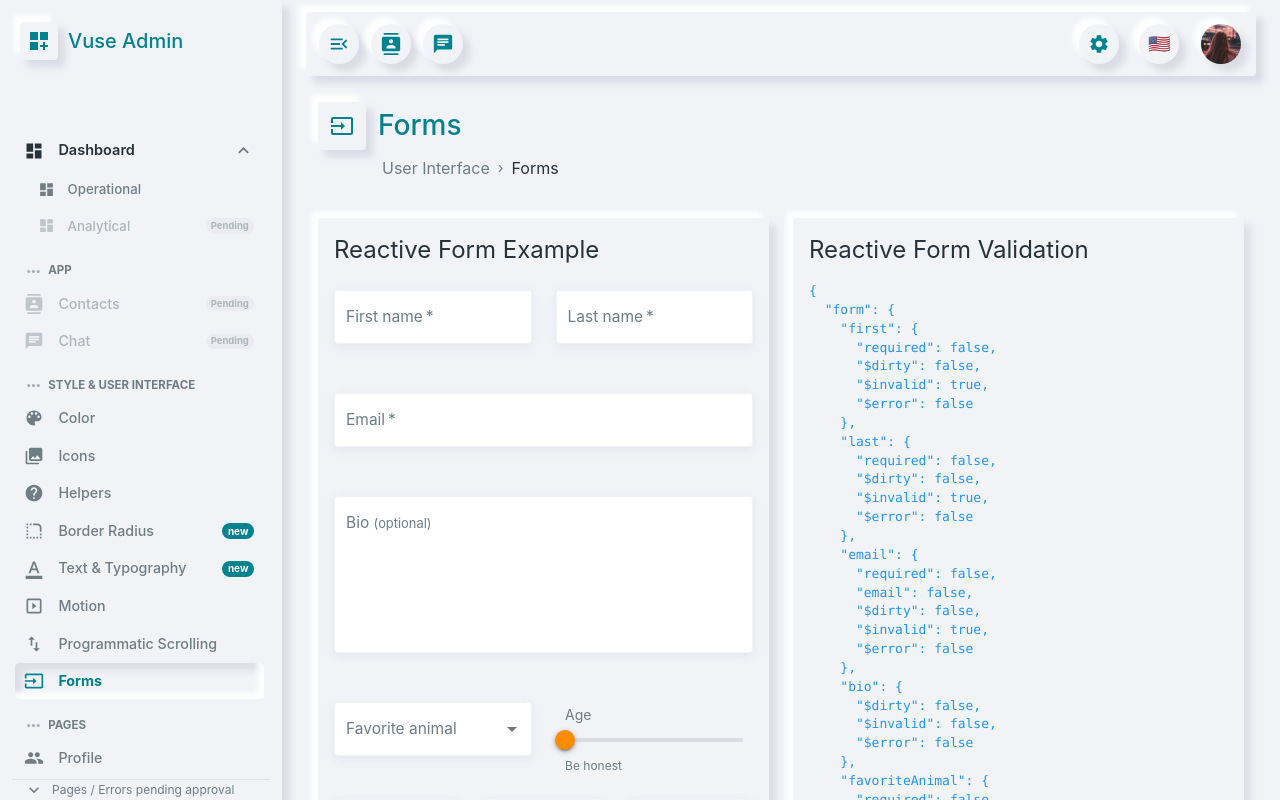
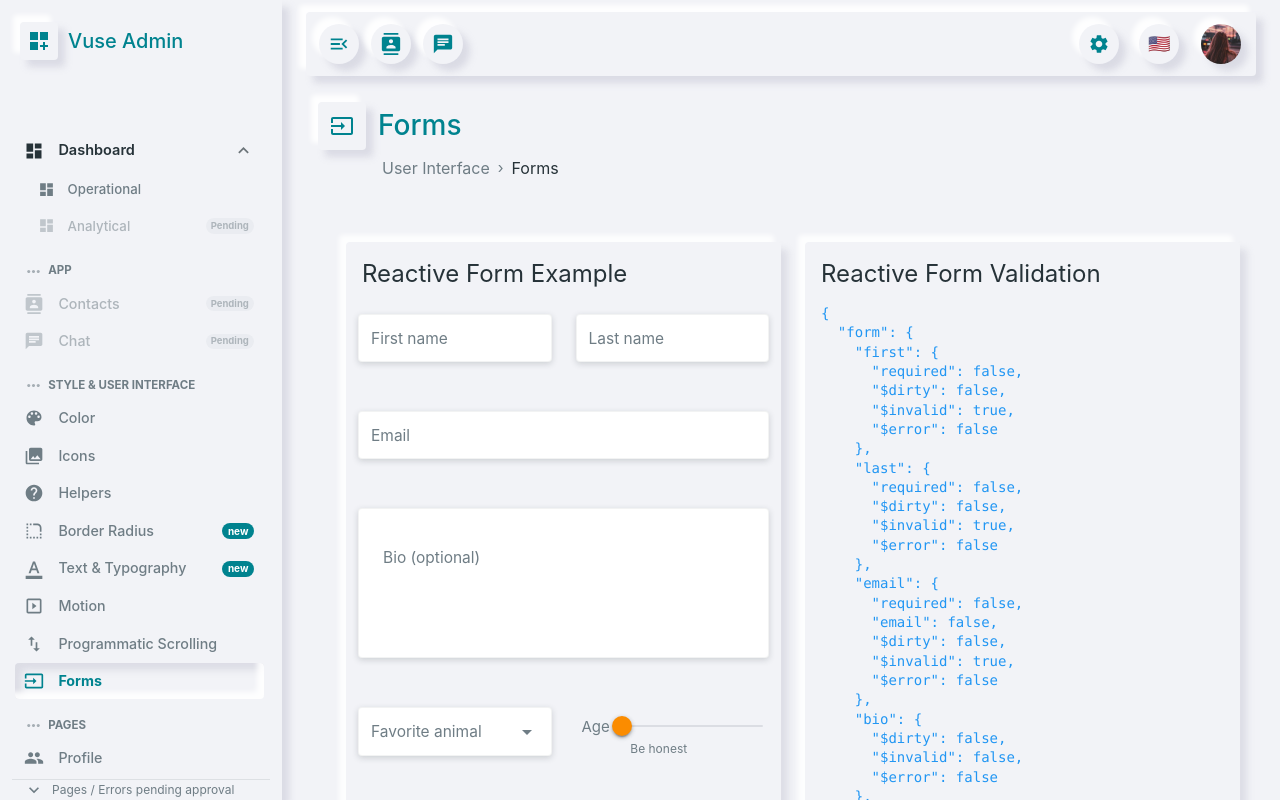
Before and after one commit to abdullahdevloper/aos-vue-react-project, a React (Vite) app in the folder react-dashboard-template/: page /forms in a window 1280 px wide. Built offline with nearby package versions, Linux system fonts and the light colour scheme.

Commit message:
approve style ui forms slice

```diff
--- a/react-dashboard-template/src/pages/style-ui/FormsPage.tsx
+++ b/react-dashboard-template/src/pages/style-ui/FormsPage.tsx
@@ -1,5 +1,5 @@
 import { useMemo, useState } from "react";
-import type { FormEvent, ReactNode } from "react";
+import type { FormEvent } from "react";
 import {
   Alert,
   Box,
@@ -17,7 +17,6 @@ import {
   FormControlLabel,
   FormHelperText,
   Grid,
-  InputLabel,
   MenuItem,
   Select,
   Slider,
@@ -88,7 +87,7 @@ export default function FormsPage() {
           { label: "Forms" },
         ]}
       />
-      <Box sx={{ mx: { xs: 0, md: 1.5 }, pb: 2 }}>
+      <Box sx={{ px: { xs: 0, sm: 1.5, md: 2 }, pb: 2, overflowX: "hidden" }}>
         <BasicForm />
       </Box>
     </Box>
@@ -132,9 +131,9 @@ function BasicForm() {
   }
 
   return (
-    <Grid container spacing={3}>
+    <Grid container spacing={3} sx={{ width: "100%", m: 0 }}>
       <Grid item xs={12} md={6}>
-        <Card sx={softCardSx}>
+        <Card sx={{ ...softCardSx, minHeight: { md: 848 } }}>
           <Snackbar
             open={snackbar}
             onClose={() => setSnackbar(false)}
@@ -150,7 +149,7 @@ function BasicForm() {
           <CardHeader title="Reactive Form Example" titleTypographyProps={{ sx: { fontSize: 24, fontWeight: 400 } }} sx={{ px: 2, pt: 2, pb: 0.5 }} />
 
           <Box component="form" onSubmit={submit}>
-            <CardContent sx={{ px: 2, pt: 2.5, pb: 0 }}>
+            <CardContent sx={{ px: 1.5, pt: 2.5, pb: 0 }}>
               <Grid container spacing={3}>
                 <Grid item xs={12} md={6}>
                   <VuseTextField label="First name" value={form.first} onChange={(value) => update("first", value)} onBlur={() => touch("first")} errors={fieldErrors(validation.form.first, "first")} color="#00838f" required />
@@ -162,22 +161,31 @@ function BasicForm() {
                   <VuseTextField label="Email" value={form.email} onChange={(value) => update("email", value)} onBlur={() => touch("email")} errors={fieldErrors(validation.form.email, "email")} color="#7b1fa2" required />
                 </Grid>
                 <Grid item xs={12}>
-                  <VuseTextField label={<span>Bio <small>(optional)</small></span>} value={form.bio} onChange={(value) => update("bio", value)} multiline minRows={4} color="#009688" />
+                  <VuseTextField label="Bio (optional)" value={form.bio} onChange={(value) => update("bio", value)} multiline minRows={4} color="#009688" />
                 </Grid>
                 <Grid item xs={12} md={6}>
                   <FormControl fullWidth variant="filled" error={fieldErrors(validation.form.favoriteAnimal, "favoriteAnimal").length > 0} sx={selectSx("#e91e63")}>
-                    <InputLabel>Favorite animal</InputLabel>
-                    <Select value={form.favoriteAnimal} label="Favorite animal" onChange={(event) => update("favoriteAnimal", event.target.value)} onBlur={() => touch("favoriteAnimal")}>
+                    <Select
+                      displayEmpty
+                      value={form.favoriteAnimal}
+                      onChange={(event) => update("favoriteAnimal", event.target.value)}
+                      onBlur={() => touch("favoriteAnimal")}
+                      renderValue={(selected) => selected ? selected : <Box component="span" sx={{ color: "text.secondary" }}>Favorite animal</Box>}
+                    >
                       {animals.map((animal) => <MenuItem key={animal} value={animal}>{animal}</MenuItem>)}
                     </Select>
-                    {fieldErrors(validation.form.favoriteAnimal, "favoriteAnimal").map((error) => <FormHelperText key={error}>{error}</FormHelperText>)}
+                    {fieldErrors(validation.form.favoriteAnimal, "favoriteAnimal").length > 0
+                      ? fieldErrors(validation.form.favoriteAnimal, "favoriteAnimal").map((error) => <FormHelperText key={error}>{error}</FormHelperText>)
+                      : <FormHelperText> </FormHelperText>}
                   </FormControl>
                 </Grid>
                 <Grid item xs={12} md={6}>
-                  <Box sx={{ px: 1.2, pt: 0.35 }}>
-                    <Typography sx={{ color: fieldErrors(validation.form.age, "age").length ? "error.main" : "text.secondary", fontSize: 14 }}>Age</Typography>
-                    <Slider min={1} max={100} value={form.age === "" ? 1 : form.age} onChange={(_, value) => update("age", value as number)} onChangeCommitted={() => touch("age")} valueLabelDisplay="auto" sx={sliderSx} />
-                    <Typography sx={{ mt: -0.6, fontSize: 12, color: "text.secondary" }}>Be honest</Typography>
+                  <Box sx={{ px: 0.75, pt: 0.35 }}>
+                    <Box sx={{ display: "flex", alignItems: "center", gap: 1.5, minHeight: 32 }}>
+                      <Typography sx={{ color: fieldErrors(validation.form.age, "age").length ? "error.main" : "text.secondary", fontSize: 15, lineHeight: 1 }}>Age</Typography>
+                      <Slider min={1} max={100} value={form.age === "" ? 1 : form.age} onChange={(_, value) => update("age", value as number)} onChangeCommitted={() => touch("age")} valueLabelDisplay="auto" sx={sliderSx} />
+                    </Box>
+                    <Typography sx={{ ml: 6.1, mt: -0.25, fontSize: 12, color: "text.secondary" }}>Be honest</Typography>
                     {fieldErrors(validation.form.age, "age").map((error) => <FormHelperText error key={error}>{error}</FormHelperText>)}
                   </Box>
                 </Grid>
@@ -191,11 +199,11 @@ function BasicForm() {
                   <VuseTextField label="Pincode" value={form.pincode} onChange={(value) => { update("pincode", value); touch("pincode"); }} onBlur={() => touch("pincode")} errors={fieldErrors(validation.form.pincode, "pincode")} color="#7b1fa2" required />
                 </Grid>
                 <Grid item xs={12}>
-                  <FormControl error={fieldErrors(validation.form.terms, "terms").length > 0} component="fieldset" sx={{ width: "100%" }}>
+                  <FormControl error={fieldErrors(validation.form.terms, "terms").length > 0} component="fieldset" sx={{ width: "100%", mt: 1.8 }}>
                     <FormControlLabel
-                      control={<Checkbox checked={form.terms} onChange={(event) => { update("terms", event.target.checked); touch("terms"); }} sx={{ color: "success.main", "&.Mui-checked": { color: "success.main" } }} />}
+                      control={<Checkbox checked={form.terms} onChange={(event) => { update("terms", event.target.checked); touch("terms"); }} sx={checkboxSx} />}
                       label={<TermsLabel onTerms={() => setTermsOpen(true)} onConditions={() => setConditionsOpen(true)} />}
-                      sx={{ alignItems: "flex-start", ml: -1, "& .MuiFormControlLabel-label": { pt: 1, fontSize: 16, color: "text.primary" } }}
+                      sx={{ alignItems: "center", ml: -0.15, "& .MuiFormControlLabel-label": { pt: 0, fontSize: 15.5, color: "text.secondary" } }}
                     />
                     {fieldErrors(validation.form.terms, "terms").map((error) => <FormHelperText key={error}>{error}</FormHelperText>)}
                   </FormControl>
@@ -203,7 +211,7 @@ function BasicForm() {
               </Grid>
             </CardContent>
 
-            <CardActions sx={{ px: 2, py: 1.2 }}>
+            <CardActions sx={{ px: 2, pt: 4.4, pb: 1.7 }}>
               <Button type="button" onClick={resetForm} sx={textButtonSx("text.secondary")}>Cancel</Button>
               <Box sx={{ flexGrow: 1 }} />
               <Button type="submit" disabled={invalid} sx={textButtonSx("primary.main")}>Register</Button>
@@ -218,8 +226,8 @@ function BasicForm() {
       <Grid item xs={12} md={6}>
         <Card sx={softCardSx}>
           <CardHeader title="Reactive Form Validation" titleTypographyProps={{ sx: { fontSize: 24, fontWeight: 400 } }} sx={{ px: 2, pt: 2, pb: 0.5 }} />
-          <CardContent sx={{ color: "#2196f3", minHeight: 748, maxHeight: 748, height: 748, overflowY: "auto", pt: 1.5 }}>
-            <Box component="pre" sx={{ m: 0, fontSize: 13, lineHeight: 1.45, fontFamily: "'Roboto Mono', Consolas, monospace", whiteSpace: "pre-wrap" }}>
+          <CardContent sx={jsonPanelSx}>
+            <Box component="pre" sx={{ m: 0, fontSize: 14, lineHeight: 1.38, fontFamily: "'Roboto Mono', Consolas, monospace", whiteSpace: "pre-wrap" }}>
               {JSON.stringify(validation, null, 2)}
             </Box>
           </CardContent>
@@ -229,14 +237,14 @@ function BasicForm() {
   );
 }
 
-function VuseTextField({ label, value, onChange, onBlur, errors = [], color, required = false, multiline = false, minRows }: { label: ReactNode; value: string; onChange: (value: string) => void; onBlur?: () => void; errors?: string[]; color: string; required?: boolean; multiline?: boolean; minRows?: number }) {
+function VuseTextField({ label, value, onChange, onBlur, errors = [], color, required = false, multiline = false, minRows }: { label: string; value: string; onChange: (value: string) => void; onBlur?: () => void; errors?: string[]; color: string; required?: boolean; multiline?: boolean; minRows?: number }) {
   return (
     <TextField
       value={value}
       onChange={(event) => onChange(event.target.value)}
       onBlur={onBlur}
-      label={label}
-      required={required}
+      placeholder={label}
+      inputProps={{ "aria-required": required || undefined }}
       fullWidth
       variant="filled"
       multiline={multiline}
@@ -340,34 +348,66 @@ const textFieldSx = (color: string) => ({
   "& .MuiFilledInput-root": {
     bgcolor: "#fff",
     borderRadius: 1,
-    boxShadow: "0 3px 10px rgba(174,174,192,.18)",
+    minHeight: 48,
+    boxShadow: "0 2px 6px rgba(38,50,56,.18)",
     border: "1px solid rgba(38,50,56,.06)",
     "&:before, &:after": { display: "none" },
     "&:hover": { bgcolor: "#fff", borderColor: `${color}66` },
     "&.Mui-focused": { bgcolor: "#fff", borderColor: color },
     "&.Mui-error": { borderColor: "#f44336" },
   },
-  "& .MuiFilledInput-input": { py: 1.85, fontSize: 15.5 },
-  "& .MuiInputLabel-root": { fontSize: 15.5, color: "text.secondary", "&.Mui-focused": { color } },
+  "& .MuiFilledInput-input": { py: 1.45, px: 1.5, fontSize: 15.5, color: "text.primary", "&::placeholder": { color: "text.secondary", opacity: 1 } },
+  "& .MuiFilledInput-inputMultiline": { py: 1.1 },
   "& .MuiFormHelperText-root": { minHeight: 18, mx: 0.5, mt: 0.65 },
 });
 
 const selectSx = (color: string) => ({
   ...textFieldSx(color),
-  "& .MuiSelect-select": { py: 1.85, fontSize: 15.5 },
+  "& .MuiFilledInput-root": {
+    ...textFieldSx(color)["& .MuiFilledInput-root"],
+    minHeight: 48,
+  },
+  "& .MuiSelect-select": { py: 1.45, px: 1.5, fontSize: 15.5, minHeight: "auto !important" },
+  "& .MuiSelect-icon": { right: 12, color: "text.secondary" },
 });
 
 const sliderSx = {
   color: "#fb8c00",
-  "& .MuiSlider-thumb": { width: 20, height: 20, boxShadow: "0 2px 7px rgba(38,50,56,.2)" },
+  flex: 1,
+  height: 2,
+  py: 1.2,
+  "& .MuiSlider-rail": { color: "rgba(38,50,56,.18)", opacity: 1 },
+  "& .MuiSlider-track": { border: 0, color: "#00a6b6" },
+  "& .MuiSlider-thumb": { width: 20, height: 20, bgcolor: "#fb8c00", boxShadow: "0 2px 5px rgba(38,50,56,.18)", "&:hover, &.Mui-focusVisible": { boxShadow: "0 2px 5px rgba(38,50,56,.22)" } },
   "& .MuiSlider-valueLabel": { bgcolor: "#fb8c00", color: "#fff" },
+};
+
+const checkboxSx = {
+  color: "#2e7d32",
+  p: 0.35,
+  mr: 1.2,
+  "&.Mui-checked": { color: "#2e7d32" },
+  "& .MuiSvgIcon-root": { fontSize: 20 },
+};
+
+const jsonPanelSx = {
+  color: "#2196f3",
+  minHeight: 748,
+  maxHeight: 748,
+  height: 748,
+  overflowY: "auto",
+  px: 2,
+  pt: 1.25,
+  pb: 1.5,
 };
 
 const textButtonSx = (color: string) => ({
   color,
-  textTransform: "none",
+  textTransform: "uppercase",
   fontWeight: 500,
-  px: 2,
+  letterSpacing: ".08em",
+  fontSize: 13,
+  px: 1.2,
   minHeight: 36,
   "&:hover": { bgcolor: "rgba(0,131,143,.08)" },
   "&.Mui-disabled": { color: "rgba(0,0,0,.26)" },
```
Also changed, not shown: 1 other file (tests, documents, lock files or other folders).
